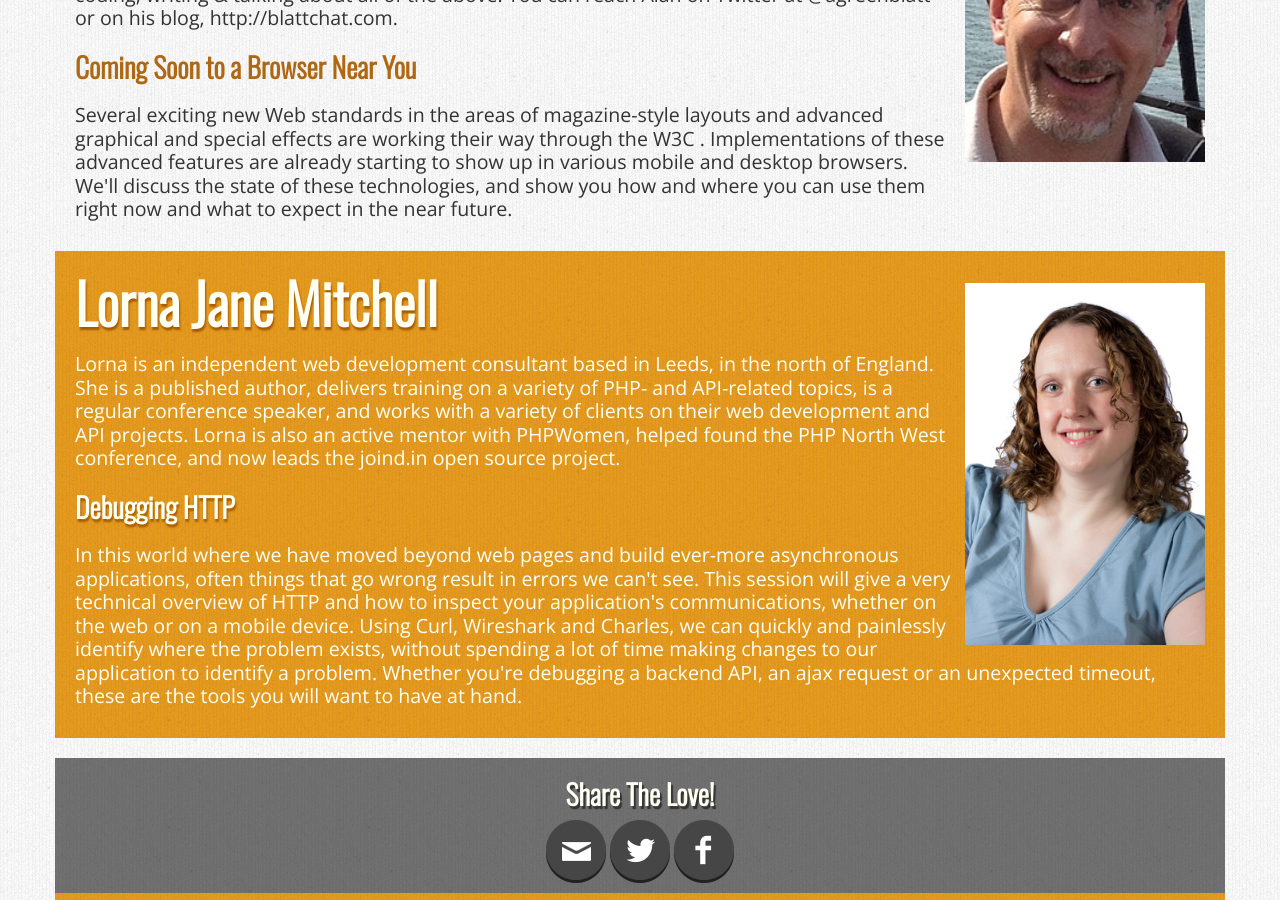
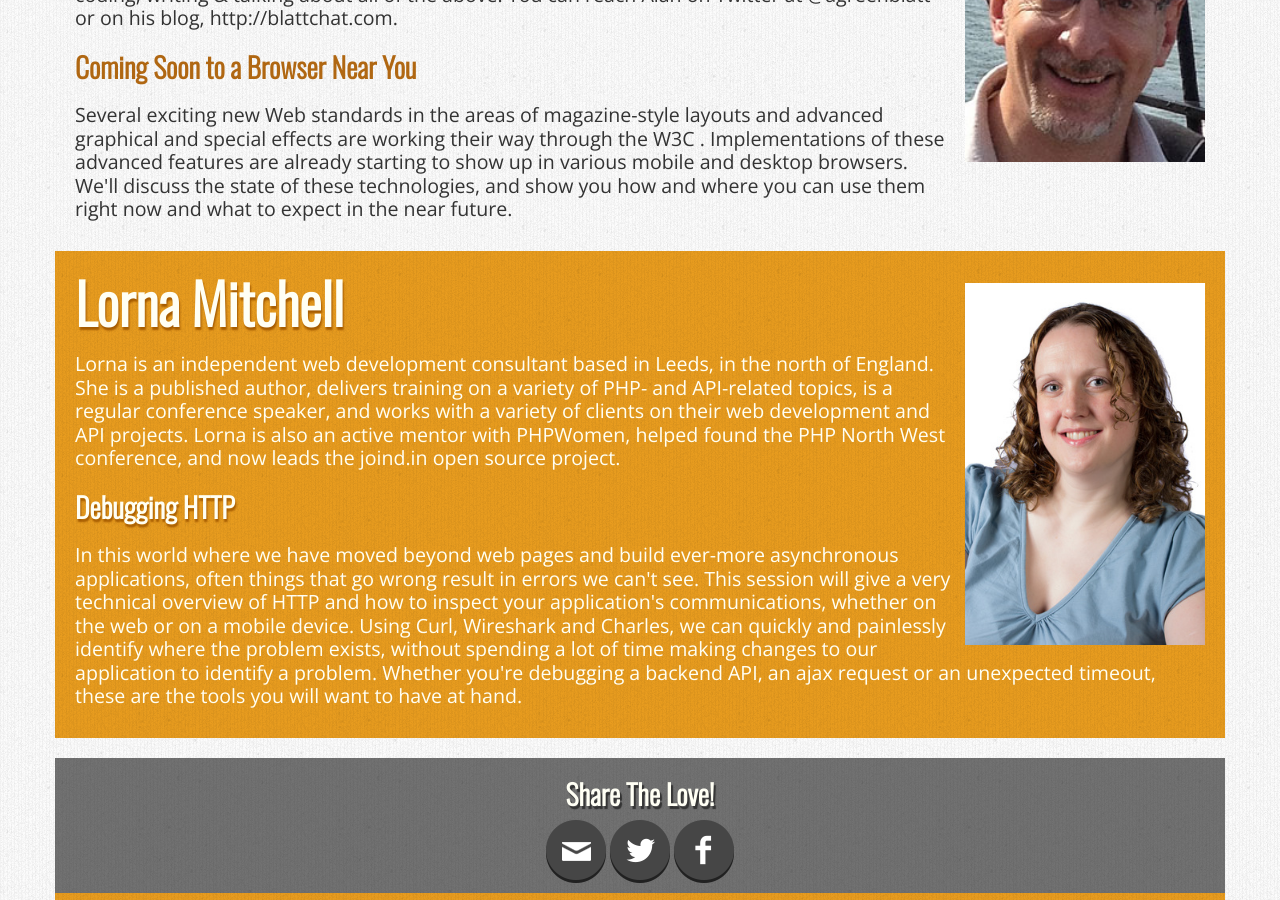
Before and after one commit to whiskyweb/whiskyweb-website, a Jekyll site: the page built from speakers.html, in a window 1280 px wide and 900 px high, scrolled down 2993 px. Built offline with Jekyll 4.4.1, drawn with Linux system fonts in a browser that asks for light colours; nearby versions of some CDN libraries; Markdown is read by kramdown in place of the engine named in the settings.

Commit message:
Change Lorna Jane to Lorna as per Twitter account.

```diff
--- a/speakers.html
+++ b/speakers.html
@@ -126,9 +126,9 @@ title: Speakers
     <div class="speaker yellow">
         <a name="lorna"></a>
 
-        <img class="hidden-phone" src="/img/lorna.jpg" alt="Lorna Jane Mitchell" />
+        <img class="hidden-phone" src="/img/lorna.jpg" alt="Lorna Mitchell" />
 
-        <h1>Lorna Jane Mitchell</h1>
+        <h1>Lorna Mitchell</h1>
         <div class="bio">
             <p>Lorna is an independent web development consultant based in Leeds, in the north of England. She is a published author, delivers training on a variety of PHP- and API-related topics, is a regular conference speaker, and works with a variety of clients on their web development and API projects. Lorna is also an active mentor with PHPWomen, helped found the PHP North West conference, and now leads the joind.in open source project.</p>
         </div>
```
